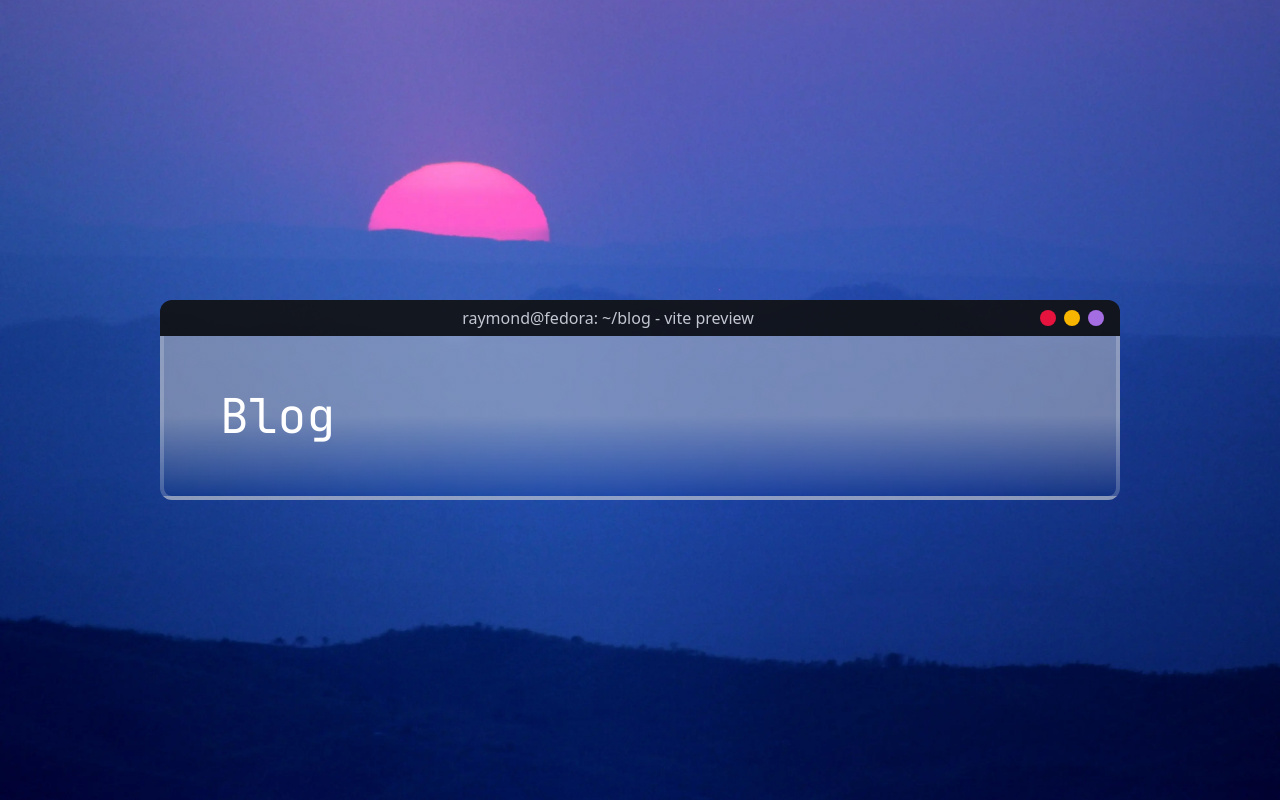
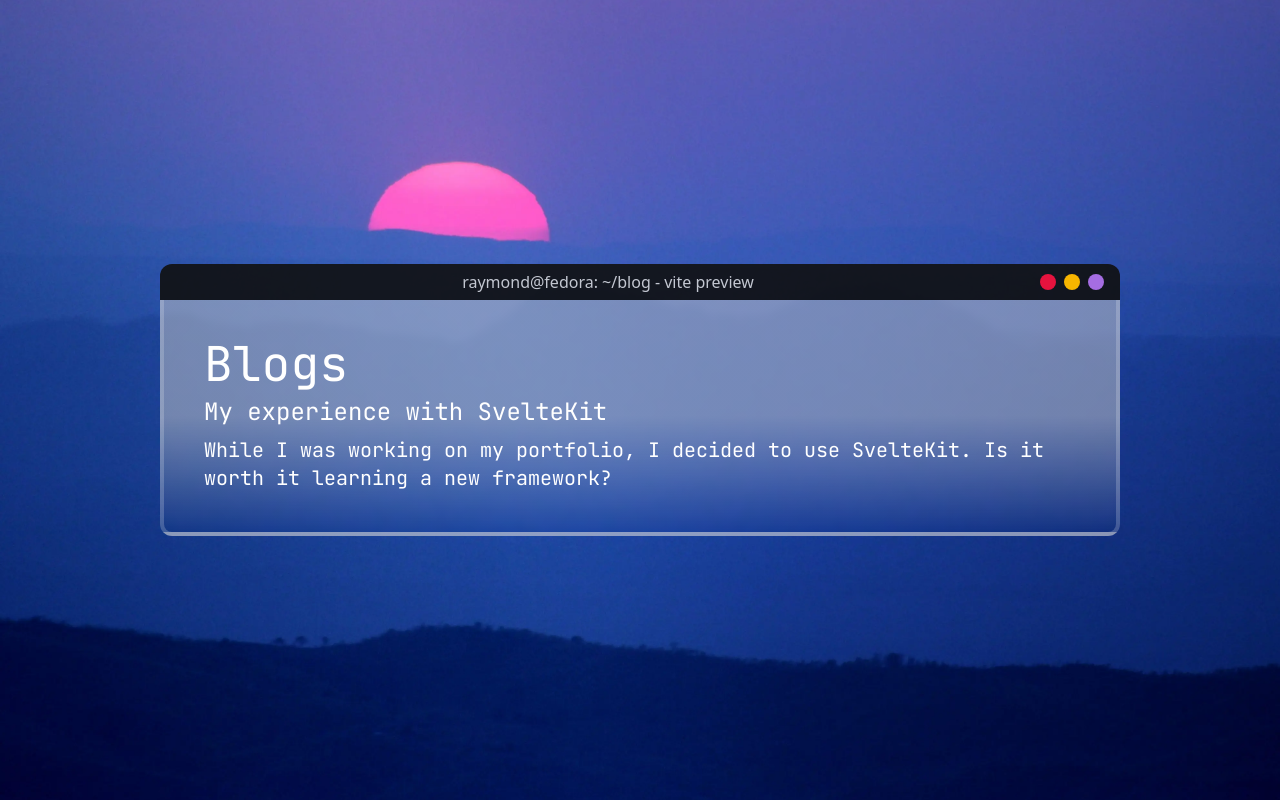
Before and after one commit to provsalt/provsalt, a SvelteKit app: page /blog in a window 1280 px wide. Built offline with nearby package versions, Linux system fonts and the light colour scheme.

Commit message:
src/routes/blog/+page.svelte: Include blogs!

```diff
--- a/src/routes/blog/+page.svelte
+++ b/src/routes/blog/+page.svelte
@@ -1,10 +1,29 @@
-<script>
-
+<script lang="ts">
+	let offset = 0;
 </script>
 
 <div>
-	<h1 class="text-5xl p-4">Blog</h1>
-	<div class="flex flex-col gap-4">
-
-	</div>
+	<h1 class="text-5xl mb-2">Blogs</h1>
+	{#await fetch("/blog/blogs?limit=100").then((res) => res.json())}
+		<p>Loading</p>
+		{:then blogs}
+		<div class="flex flex-col gap-4">
+			{#each blogs as blog, index}
+				{#if index >= offset && index < offset + 5}
+					<div class="flex flex-col gap-2">
+						<a href="/blog/{blog.slug}" class="text-2xl">{blog.title}</a>
+						<p>{blog.description}</p>
+					</div>
+				{/if}
+			{/each}
+			{#if offset > 0}
+				<button on:click={() => {offset -= 5; console.log(offset)}}>Previous Page</button>
+			{/if}
+			{#if offset + 5 < blogs.length}
+				<button on:click={() => {offset += 5; console.log(offset)}}>Next Page</button>
+			{/if}
+		</div>
+		{:catch error}
+		<p>Unable to find any blogs at the moment</p>
+	{/await}
 </div>
--- a/src/routes/blog/[slug]/+page.ts
+++ b/src/routes/blog/[slug]/+page.server.ts
@@ -1,5 +1,5 @@
 import { error } from '@sveltejs/kit';
-import { Blogs } from "./blog";
+import { Blogs } from "../blog";
 
 export const load = ({params}: {params: {slug: string}}) => {
 	for (const Blog in Blogs) {
@@ -11,4 +11,3 @@ export const load = ({params}: {params: {slug: string}}) => {
 	}
 	throw error(404, "Blog does not exist");
 }
-export const csr = false
--- a/src/routes/blog/[slug]/+page.svelte
+++ b/src/routes/blog/[slug]/+page.svelte
@@ -8,8 +8,8 @@
 	<meta name="description" content="{data.Blog.description}">
 </svelte:head>
 
-<div>
+<div class="markdown">
 	<h1>{data.Blog.title}</h1>
 	<p class="mb-4">Written on {data.Blog.date}</p>
-	<Markdown source={data.Blog.content} />
+		<Markdown source={data.Blog.content} />
 </div>
--- a/src/routes/blog/[slug]/blog.ts
+++ b/src/routes/blog/blog.ts
@@ -12,8 +12,8 @@ export const Blogs: Blog[] = [
 	{
 		title: "My experience with SvelteKit",
 		description: "While I was working on my portfolio, I decided to use SvelteKit. Is it worth it learning a new framework?",
-		date: "2021-05-01",
+		date: "2023-01-23",
 		slug: "my-experience-with-sveltekit",
 		content: fs.readFileSync("src/lib/blogs/my-experience-with-sveltekit/blog.md", "utf8"),
-	}
+	},
 ]
--- /dev/null
+++ b/src/routes/blog/blogs/+server.ts
@@ -0,0 +1,19 @@
+import type { RequestEvent } from "@sveltejs/kit";
+import { json, error } from "@sveltejs/kit";
+import { Blogs } from "../blog";
+
+export function GET({ url }: RequestEvent) {
+	const offset = Number(url.searchParams.get("offset") ?? "0");
+	const limit = Number(url.searchParams.get("limit") ?? "5");
+
+	if (isNaN(offset) || offset < 0) {
+		throw error(400, "Invalid offset");
+	}
+	if (isNaN(limit) || limit < 1 || limit > 100) {
+		throw error(400, "Invalid limit");
+	}
+
+	return json(Blogs.sort((a, b) => {
+		return new Date(b.date).getTime() - new Date(a.date).getTime();
+	}).slice(offset, offset + limit))
+}
```
Also changed, not shown: src/routes/blog/[slug]/page.sass (+8 -8 lines).
